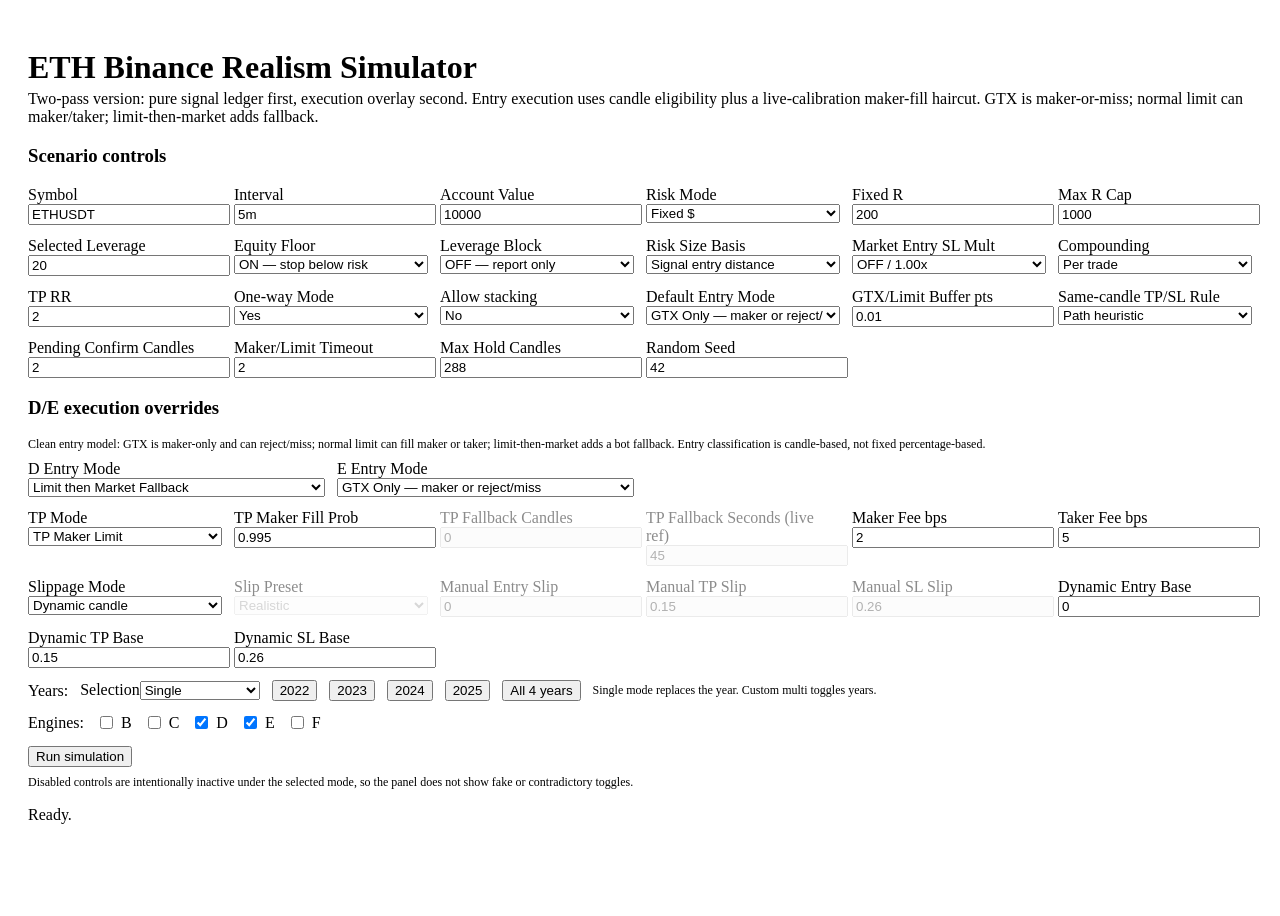
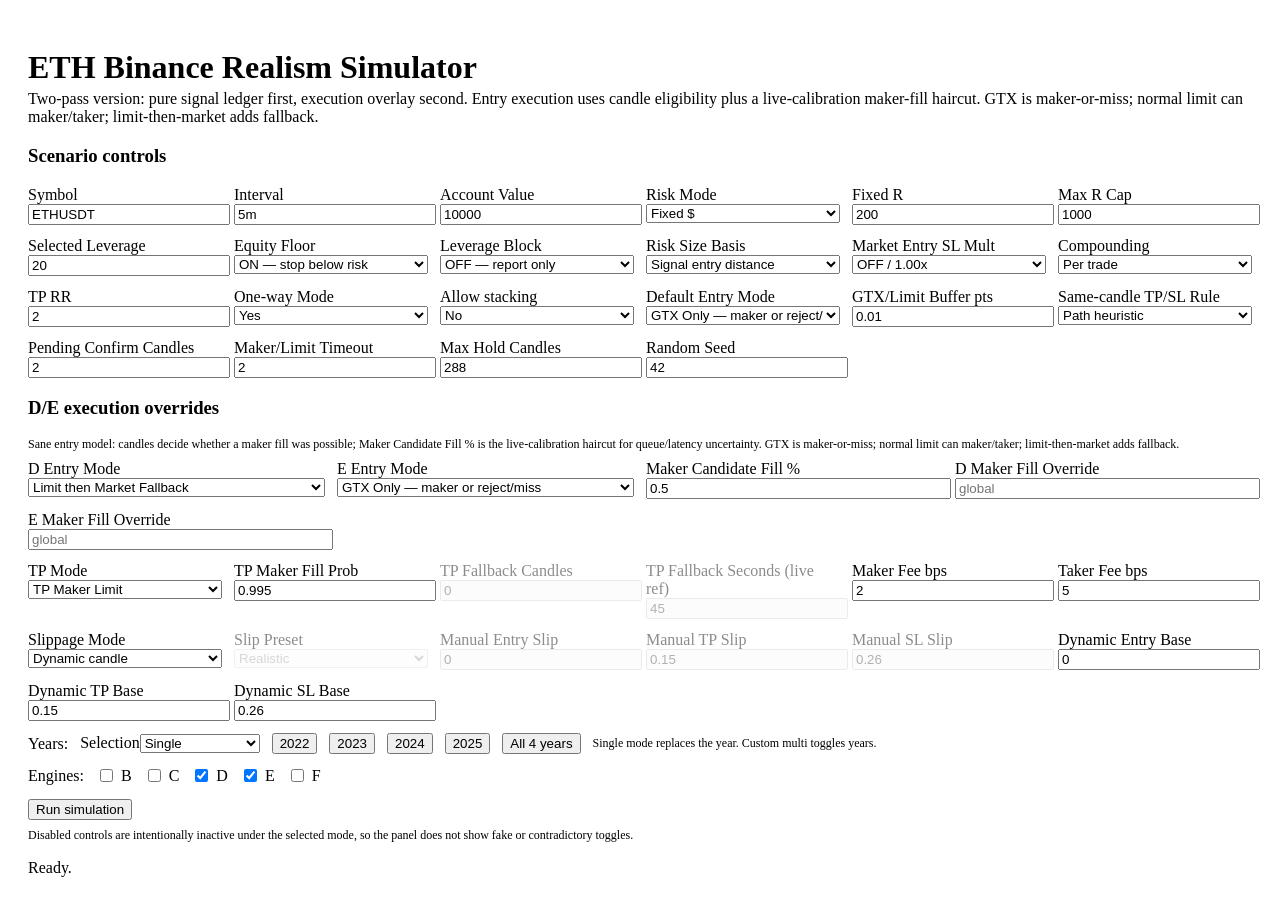
Before and after one commit to hanitaki93-create/eth-realism-simulator, a React (Vite) app in the folder client/: page / in a window 1280 px wide. Shown: the top 916 px of the page. Before the commit the page ends 868 px from the top, so only its background shows below. Built offline with nearby package versions, Linux system fonts and the light colour scheme.

Commit message:
Update ScenarioForm.jsx

```diff
--- a/client/src/components/ScenarioForm.jsx
+++ b/client/src/components/ScenarioForm.jsx
@@ -129,13 +129,19 @@
       <div className="card" style={{ marginTop:12, background:'rgba(255,255,255,0.03)' }}>
         <h3>D/E execution overrides</h3>
         <div style={{ color:'var(--text3)', fontSize:12, marginBottom:8 }}>
-          Clean entry model: GTX is maker-only and can reject/miss; normal limit can fill maker or taker; limit-then-market adds a bot fallback. Entry classification is candle-based, not fixed percentage-based.
+          Sane entry model: candles decide whether a maker fill was possible; Maker Candidate Fill % is the live-calibration haircut for queue/latency uncertainty. GTX is maker-or-miss; normal limit can maker/taker; limit-then-market adds fallback.
         </div>
         <div style={{ display:'grid', gridTemplateColumns:'repeat(4, minmax(0,1fr))', gap:12 }}>
           {perEngineIds.map(id => <label key={id}>{id} Entry Mode
             <select style={inputStyle} value={engineMode(id)} onChange={e=>setEngineExec('engineEntryMode', id, e.target.value)}>
               {ENTRY_OPTIONS.map(([v,l]) => <option key={v} value={v}>{l}</option>)}
             </select>
+          </label>)}
+          <label>Maker Candidate Fill %
+            <NumInput step="0.05" value={config.makerCandidateFillProb ?? 0.5} onChange={v=>set('makerCandidateFillProb', v)} />
+          </label>
+          {perEngineIds.map(id => <label key={`${id}-makerprob`}>{id} Maker Fill Override
+            <input style={inputStyle} type="number" step="0.05" placeholder="global" value={config.engineMakerCandidateFillProb?.[id] ?? ''} onChange={e=>setEngineExec('engineMakerCandidateFillProb', id, e.target.value === '' ? null : +e.target.value)} />
           </label>)}
         </div>
       </div>
```
